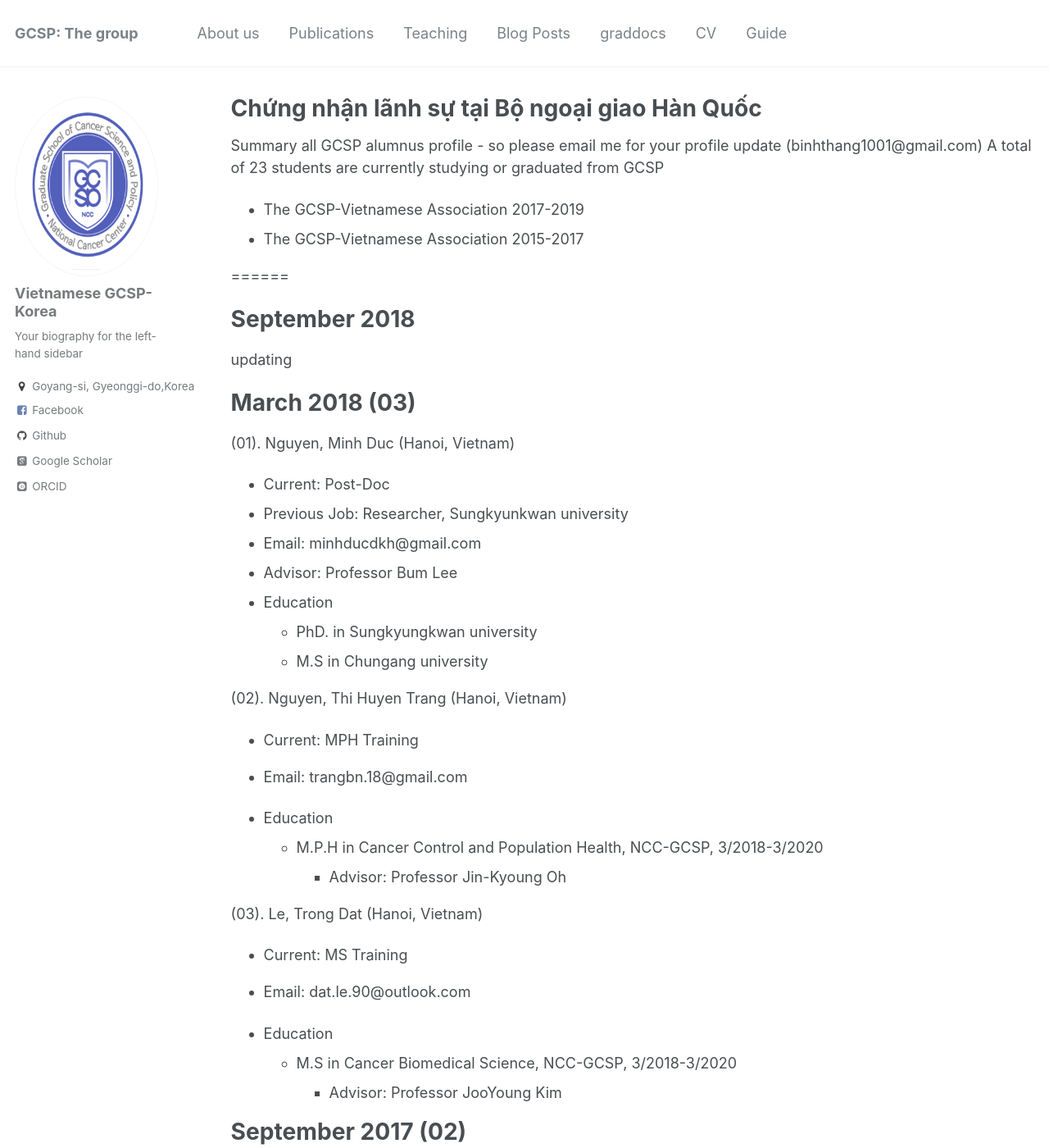
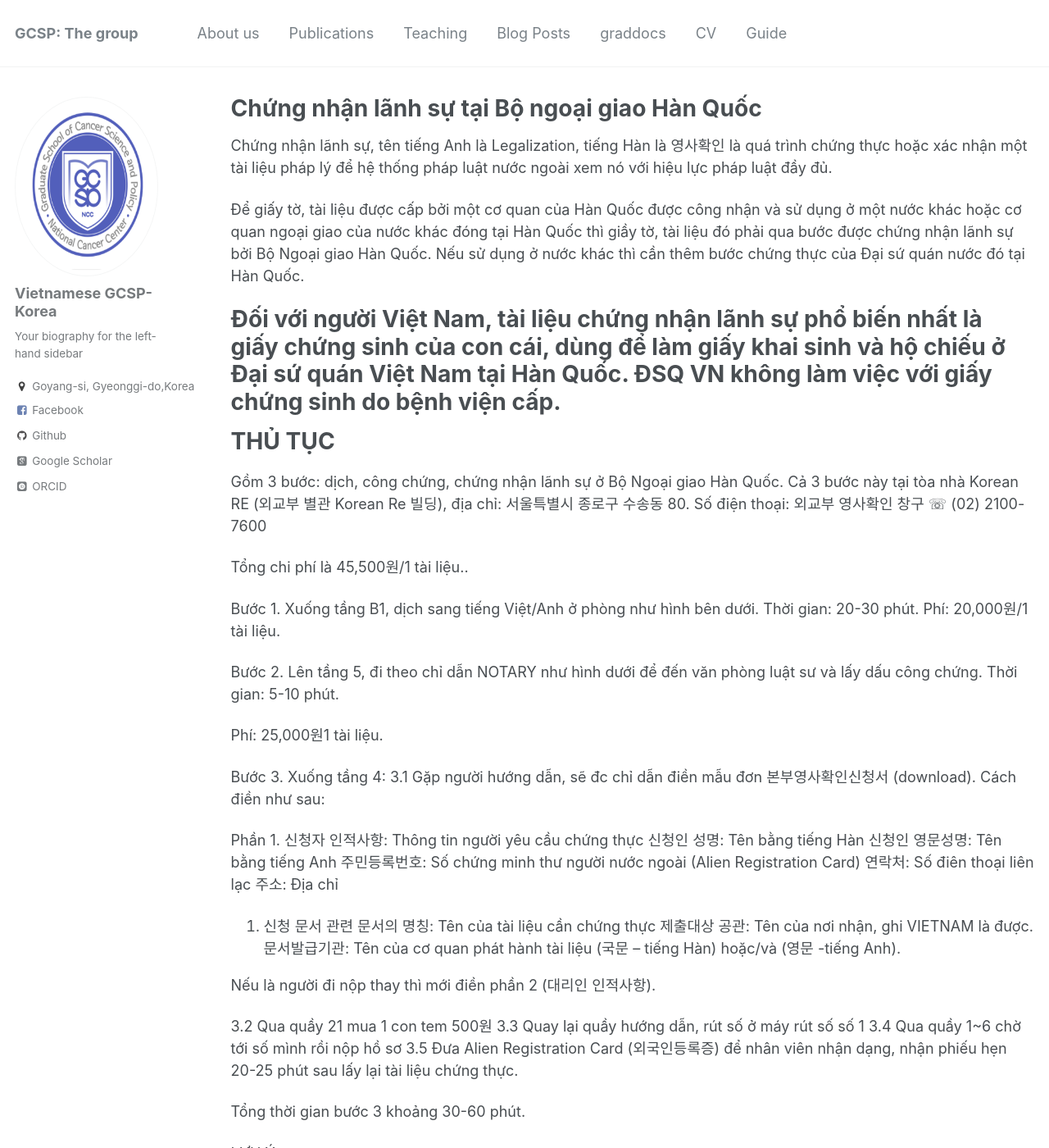
Before and after one commit to kklot/gcsp, a Jekyll site: the page built from _graddocs/giaychungnhan.md, in a window 1280 px wide and 1400 px high. Shown: the whole window at 82% size. Built offline with Jekyll 4.4.1, drawn with Linux system fonts in a browser that asks for light colours; some web fonts are replaced; some of the changed text lies outside the part shown.

Commit message:
Update giaychungnhan.md

```diff
--- a/_graddocs/giaychungnhan.md
+++ b/_graddocs/giaychungnhan.md
@@ -9,95 +9,16 @@ redirect_from:
 
 {% include base_path %}
 
-Summary all GCSP alumnus profile - so please email me for your profile update (binhthang1001@gmail.com)
-A total of 23 students are currently studying or graduated from GCSP
-
-* [The GCSP-Vietnamese Association 2017-2019](http://gcsp.ytecongcong.com/posts/2012/08/blog-post-1/)
-* [The GCSP-Vietnamese Association 2015-2017](http://gcsp.ytecongcong.com/posts/2012/08/blog-post-2/)
-
-======
-
-
-
-September 2018
-======
-updating
-
-March 2018 (03)
-======
-
-(01). Nguyen, Minh Duc (Hanoi, Vietnam)
-* Current: Post-Doc
-* Previous Job: Researcher, Sungkyunkwan university
-* Email: minhducdkh@gmail.com
- * Advisor: Professor Bum Lee
-* Education
-  * PhD. in Sungkyungkwan university
-  * M.S in Chungang university
-
-(02). Nguyen, Thi Huyen Trang (Hanoi, Vietnam)
-* Current: MPH Training
-* Email: trangbn.18@gmail.com
-
-* Education
-  * M.P.H in Cancer Control and Population Health, NCC-GCSP, 3/2018-3/2020
-    * Advisor: Professor Jin-Kyoung Oh
-
-
-(03). Le, Trong Dat (Hanoi, Vietnam)
-* Current: MS Training
-* Email: dat.le.90@outlook.com
-
-* Education
-  * M.S in Cancer Biomedical Science, NCC-GCSP, 3/2018-3/2020
-    * Advisor: Professor JooYoung Kim
-
-
-
-
-
-September 2017 (02)
-======
-(01). Nguyen, Ngoc Dung (Hanoi, Vietnam)
-* Current: MPH Training
-* Email: ngocdungnguyen.hmu@gmail.com
-
-* Education
-  * M.P.H in Cancer Control and Population Health, NCC-GCSP, 9/2017-9/2019
-    * Advisor: Professor Moran Ki
-
-(2). Nguyen, Viet Ha (Hanoi, Vietnam)
-* Current: MS Training
-* Email: ha.nguyenviet310@gmail.com
-* Education
-  * M.S in Cancer Biomedical Science, NCC-GCSP, 9/2017-9/2019
-    * Advisor: Professor Anders LinDroth
-
-March 2017 (02)
-======
-(01). Tran, Thi Phuong Thao (Hanoi, Vietnam)
-* Current: MPH Training
-* Email: phuongthao.ytcc.yhn@gmail.com
-* Education
-  * M.P.H in Cancer Control and Population Health, NCC-GCSP, 3/2017-3/2019
-    * Advisor: Professor MinKyeong Lim
-
-(02). Hoang, Tung (Hanoi, Vietnam)
-* Current: MPH Training
-* Email: hoangtunggcsp@gmail.com
-
-* Education
-  * M.P.H in Cancer Control and Population Health, NCC-GCSP, 3/2017-3/2019
-    * Advisor: Professor Seung-Kwon Myung
-TỔNG QUAN
-
 Chứng nhận lãnh sự, tên tiếng Anh là Legalization, tiếng Hàn là 영사확인 là quá trình chứng thực hoặc xác nhận một tài liệu pháp lý để hệ thống pháp luật nước ngoài xem nó với hiệu lực pháp luật đầy đủ.
 
 Để giấy tờ, tài liệu được cấp bởi một cơ quan của Hàn Quốc được công nhận và sử dụng ở một nước khác hoặc cơ quan ngoại giao của nước khác đóng tại Hàn Quốc thì giầy tờ, tài liệu đó phải qua bước được chứng nhận lãnh sự bởi Bộ Ngoại giao Hàn Quốc. Nếu sử dụng ở nước khác thì cần thêm bước chứng thực của Đại sứ quán nước đó tại Hàn Quốc.
 
 Đối với người Việt Nam,  tài liệu chứng nhận lãnh sự phổ biến nhất là giấy chứng sinh của con cái, dùng để làm giấy khai sinh và hộ chiếu ở Đại sứ quán Việt Nam tại Hàn Quốc. ĐSQ VN không làm việc với giấy chứng sinh do bệnh viện cấp.
+======
 
 THỦ TỤC
+======
+
 
 Gồm 3 bước: dịch, công chứng, chứng nhận lãnh sự ở Bộ Ngoại giao Hàn Quốc. Cả 3 bước này tại tòa nhà Korean RE (외교부 별관 Korean Re 빌딩), địa chỉ: 서울특별시 종로구 수송동 80.
 Số điện thoại: 외교부 영사확인 창구 ☏ (02) 2100-7600
```
